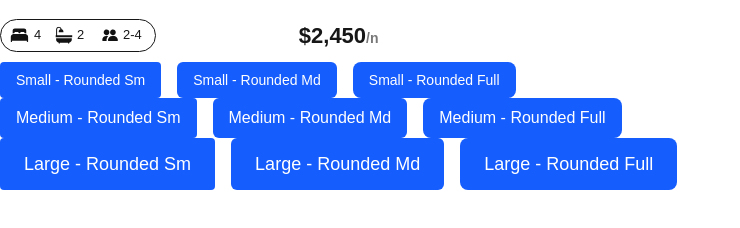
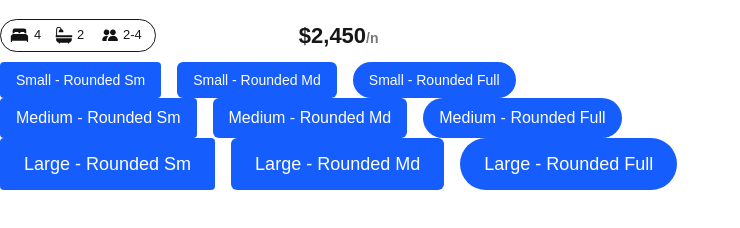
Before and after one commit to Dydex/alx-project-0x00-setup, a Next.js app in the folder alx-project-0x00/: page /landing in a window 1280 px wide. Shown: the part 388-616 px from the top of the page, without its empty margins (0-740 px from the left). Built offline with nearby package versions, Linux system fonts and the light colour scheme.

Commit message:
second commit for task 6

```diff
--- a/alx-project-0x00/pages/landing.tsx
+++ b/alx-project-0x00/pages/landing.tsx
@@ -12,14 +12,14 @@ const Landing: React.FC = () => {
       <div className='flex gap-4'>
         <Button title='Small - Rounded Sm' styles='text-sm rounded-sm' />
         <Button title='Small - Rounded Md' styles='text-sm rounded-md' />
-        <Button title='Small - Rounded Full' styles='text-sm rounded-lg' />
+        <Button title='Small - Rounded Full' styles='text-sm rounded-full' />
       </div>
 
       {/* Medium Buttons */}
       <div className='flex gap-4'>
         <Button title='Medium - Rounded Sm' styles='text-base rounded-sm' />
         <Button title='Medium - Rounded Md' styles='text-base rounded-md' />
-        <Button title='Medium - Rounded Full' styles='text-base rounded-lg' />
+        <Button title='Medium - Rounded Full' styles='text-base rounded-full' />
       </div>
 
       {/* Large Buttons */}
@@ -34,7 +34,7 @@ const Landing: React.FC = () => {
         />
         <Button
           title='Large - Rounded Full'
-          styles='text-lg px-6 py-3 rounded-lg'
+          styles='text-lg px-6 py-3 rounded-full'
         />
       </div>
     </>
```
